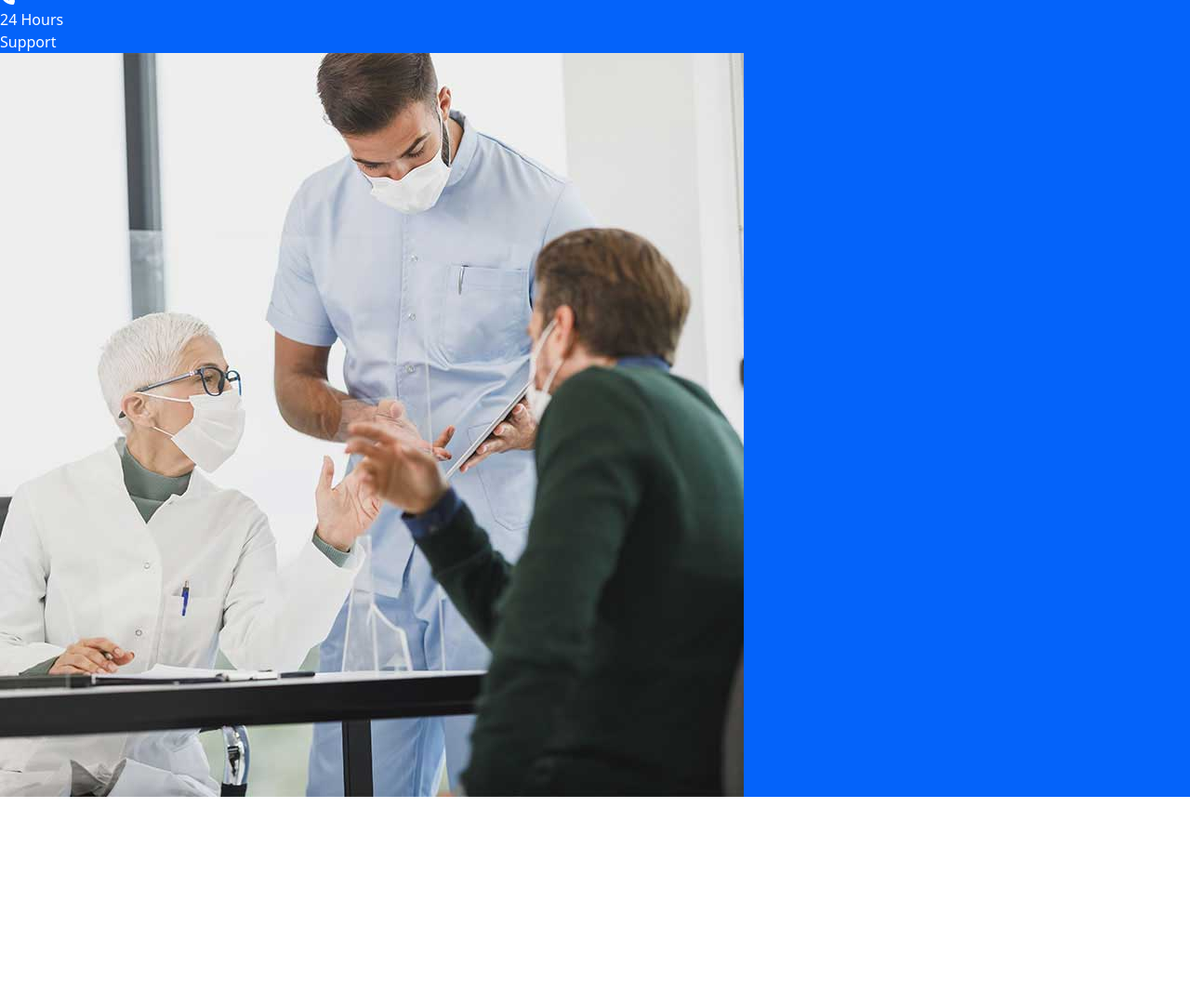
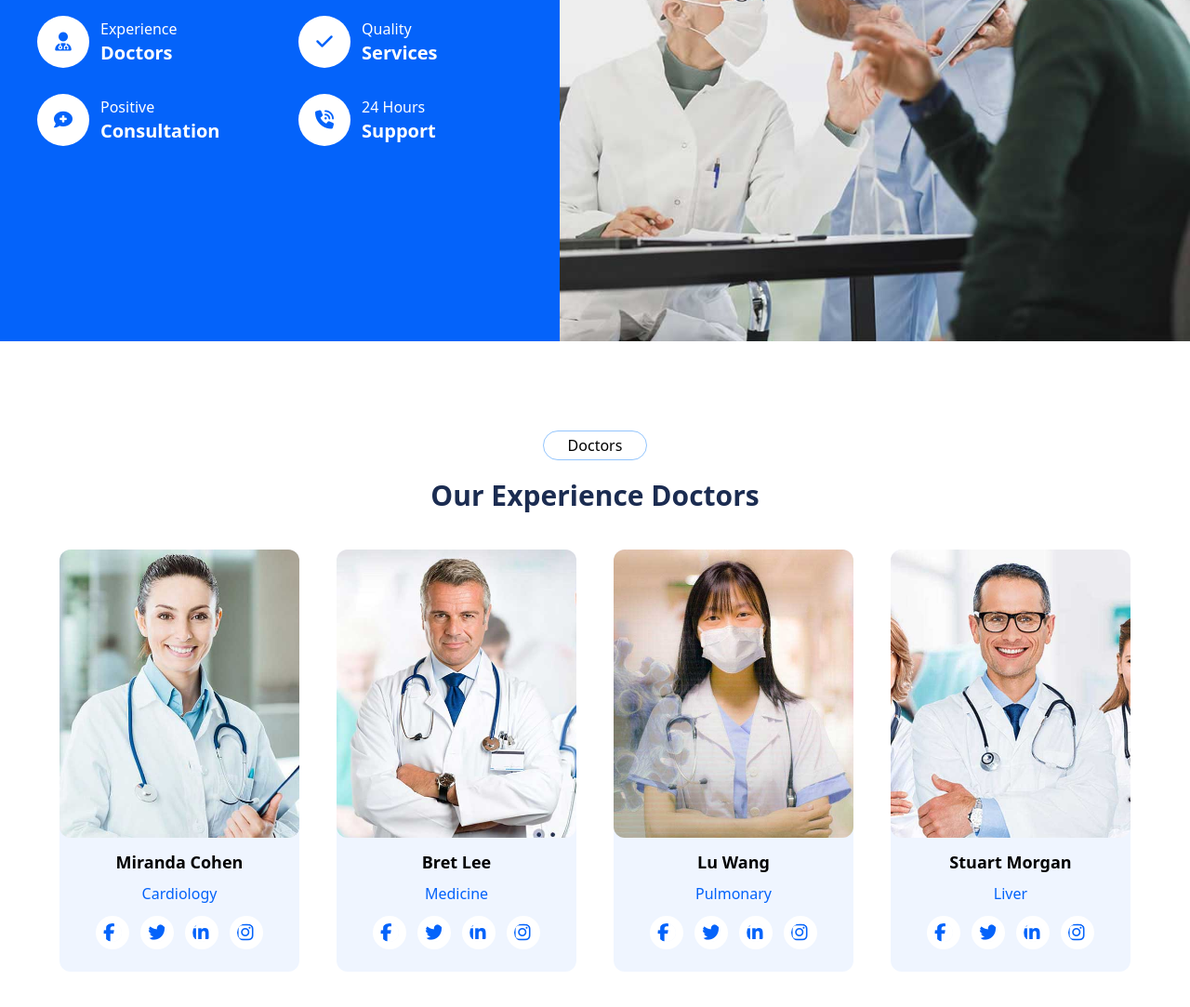
Before and after one commit to Ali-Haider-NSU/Responsive-Hospital-Management-Website, a website built with Vite: page index.html in a window 1280 px wide. Shown: the part 2734-3817 px from the top of the page at 93% size. Before the commit the page ends 3591 px from the top, so only its background shows below. Built offline with nearby package versions, Linux system fonts and the light colour scheme.

Commit message:
doctors  section

```diff
--- a/index.html
+++ b/index.html
@@ -191,52 +191,119 @@
         <!-- Feature Section -->
 
         <section>
-            <div class="bg-[#0463FA] text-white">
-                <div>
-                    <button class="border border-blue-300 h-8 w-28 rounded-full ">Features</button>
-                    <h1>Why Chose Us</h1>
-                    <p>Tempor erat elitr rebum at clita. Diam dolor diam ipsum sit. Aliqu diam amet diam et eos. Clita erat ipsum et lorem et sit, sed stet lorem sit clita duo justo erat amet</p>
-                    <div>
-                        <div>
-                            <div>
-                                <i class="fa-solid fa-user-doctor"></i>
+            <div class="bg-[#0463FA] text-white  px-[15%] lg:pl-10 lg:pr-0 mb-12 lg:flex h-[70vh]lg:h-[80vh]">
+                <div class="lg:mt-20">
+                    <button class="border border-blue-300 h-8 w-28 rounded-full mt-12 ">Features</button>
+                    <h1 class="text-3xl font-bold mt-5">Why Chose Us</h1>
+                    <p class="texl-lg my-5 lg:pr-3">Tempor erat elitr rebum at clita. Diam dolor diam ipsum sit. Aliqu diam amet diam et eos. Clita erat ipsum et lorem et sit, sed stet lorem sit clita duo justo erat amet</p>
+                    <div class="grid grid-cols-2 gap-y-7">
+                        <div class="flex items-center gap-x-3">
+                            <div class="flex justify-center items-center w-14 h-14 bg-white rounded-full">
+                                <i class="fa-solid fa-user-doctor primary-color text-xl"></i>
                             </div>
                             <div>
-                                <p>Experience</p>
-                                <h1>Doctors</h1>
+                                <p class="">Experience</p>
+                                <h1 class="text-xl font-bold">Doctors</h1>
                             </div>
                         </div>
-                        <div>
-                            <div>
-                                <i class="fa-solid fa-check"></i>
+                        <div class="flex items-center gap-x-3">
+                            <div class="flex justify-center items-center w-14 h-14 bg-white rounded-full">
+                                <i class="fa-solid fa-check primary-color text-xl"></i>
                             </div>
                             <div>
                                 <p>Quality</p>
-                                <h1>Services</h1>
+                                <h1 class="text-xl font-bold">Services</h1>
                             </div>
                         </div>
-                        <div>
-                            <div>
-                                <i class="fa-solid fa-comment-medical"></i>
+                        <div class="flex items-center gap-x-3">
+                            <div class="flex justify-center items-center w-14 h-14 bg-white rounded-full">
+                                <i class="fa-solid fa-comment-medical primary-color text-xl"></i>
                             </div>
                             <div>
                                 <p>Positive</p>
-                                <h1>Consultation</h1>
+                                <h1 class="text-xl font-bold">Consultation</h1>
                             </div>
                         </div>
-                        <div>
-                            <div>
-                                <i class="fa-solid fa-phone-volume"></i>
+                        <div class="flex items-center gap-x-3">
+                            <div class="flex justify-center items-center w-14 h-14 bg-white rounded-full">
+                                <i class="fa-solid fa-phone-volume primary-color text-xl"></i>
                             </div>
                             <div>
                                 <p>24 Hours</p>
-                                <h1>Support</h1>
+                                <h1 class="text-xl font-bold">Support</h1>
                             </div>
                         </div>
 
                     </div>
-                    <div>
-                        <img src="img/feature.jpg" alt="">
+
+                </div>
+                <div class="mt-10 lg:mt-0 lg:w-[120%]">
+                    <img class="h-[50vh] lg:h-full w-full bg-no-repeat bg-center bg-cover" src="img/feature.jpg" alt="">
+                </div>
+            </div>
+        </section>
+
+        <!-- Doctors Section -->
+
+        <section>
+            <div class="mb-16">
+                <div class="flex justify-center">
+                    <button class="border border-blue-300 h-8 w-28 rounded-full mt-12 ">Doctors</button>
+                </div>
+                <h1 class="text-3xl font-bold text-[#1B2C51] text-center mt-5 mb-10">Our Experience Doctors</h1>
+                <div class="grid grid-cols-1 gap-10 md:grid-cols-2 lg:grid-cols-4 mx-[20%] md:mx-[10%] lg:mx-[5%]">
+
+                    <div class=" bg-[#EFF5FF] pb-8  rounded-xl">
+                        <div>
+                            <img class="rounded-xl mx-auto w-full" src="img/team-1.jpg" alt="">
+                        </div>
+                        <h1 class="text-lg font-bold text-center pt-3">Miranda Cohen</h1>
+                        <p class="primary-color text-center pt-2 pb-5">Cardiology</p>
+                        <div class="flex justify-center text-xl gap-x-7 ">
+                            <i class="fa-brands fa-facebook-f top-icn"></i>
+                            <i class="fa-brands fa-twitter top-icn"></i>
+                            <i class="fa-brands fa-linkedin-in top-icn"></i>
+                            <i class="fa-brands fa-instagram top-icn"></i>
+                        </div>
+                    </div>
+                    <div class=" bg-[#EFF5FF] pb-8  rounded-xl">
+                        <div>
+                            <img class="rounded-xl mx-auto w-full" src="img/team-2.jpg" alt="">
+                        </div>
+                        <h1 class="text-lg font-bold text-center pt-3">Bret Lee</h1>
+                        <p class="primary-color text-center pt-2 pb-5">Medicine</p>
+                        <div class="flex justify-center text-xl gap-x-7 ">
+                            <i class="fa-brands fa-facebook-f top-icn"></i>
+                            <i class="fa-brands fa-twitter top-icn"></i>
+                            <i class="fa-brands fa-linkedin-in top-icn"></i>
+                            <i class="fa-brands fa-instagram top-icn"></i>
+                        </div>
+                    </div>
+                    <div class=" bg-[#EFF5FF] pb-8  rounded-xl">
+                        <div>
+                            <img class="rounded-xl mx-auto w-full" src="img/team-3.jpg" alt="">
+                        </div>
+                        <h1 class="text-lg font-bold text-center pt-3">Lu Wang</h1>
+                        <p class="primary-color text-center pt-2 pb-5">Pulmonary</p>
+                        <div class="flex justify-center text-xl gap-x-7 ">
+                            <i class="fa-brands fa-facebook-f top-icn"></i>
+                            <i class="fa-brands fa-twitter top-icn"></i>
+                            <i class="fa-brands fa-linkedin-in top-icn"></i>
+                            <i class="fa-brands fa-instagram top-icn"></i>
+                        </div>
+                    </div>
+                    <div class=" bg-[#EFF5FF] pb-8  rounded-xl">
+                        <div>
+                            <img class="rounded-xl mx-auto w-full" src="img/team-4.jpg" alt="">
+                        </div>
+                        <h1 class="text-lg font-bold text-center pt-3">Stuart Morgan</h1>
+                        <p class="primary-color text-center pt-2 pb-5">Liver</p>
+                        <div class="flex justify-center text-xl gap-x-7 ">
+                            <i class="fa-brands fa-facebook-f top-icn"></i>
+                            <i class="fa-brands fa-twitter top-icn"></i>
+                            <i class="fa-brands fa-linkedin-in top-icn"></i>
+                            <i class="fa-brands fa-instagram top-icn"></i>
+                        </div>
                     </div>
                 </div>
             </div>
```
